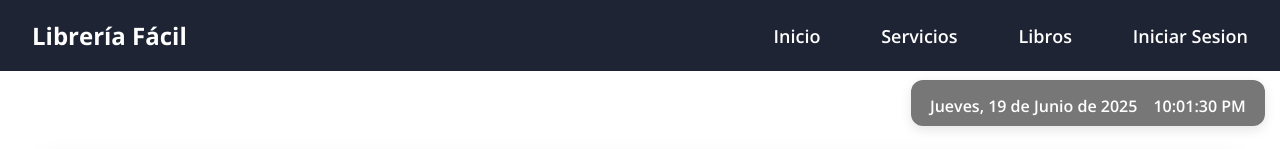
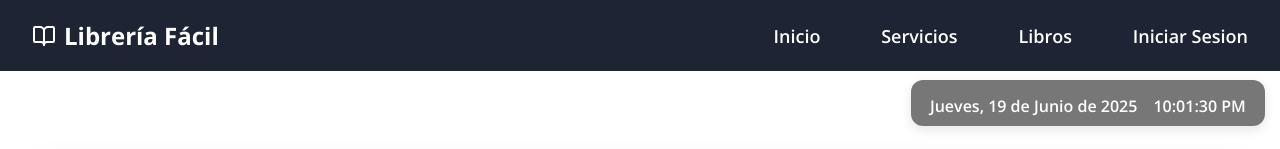
Before and after one commit to gerald-gv/libreriafacil, a React (Create React App) app: page / in a window 1280 px wide. Shown: the top 149 px of the page. Built offline with nearby package versions, Linux system fonts and the light colour scheme.

Commit message:
logo cambiado

```diff
--- a/src/elementos/NavMenu.js
+++ b/src/elementos/NavMenu.js
@@ -1,6 +1,7 @@
 import React, { useContext } from "react";
 import { UsuarioContext } from "../usuario/UsuarioContext";
 import { Link, useNavigate } from "react-router-dom";
+import { BookOpen } from "lucide-react";
 import '../estilos/principal.css'
 import Menu from "../imagenes/menu.png";
 
@@ -18,6 +19,7 @@ const NavMenu = () => {
     return(
         <header className="menu">
             <Link to="/" className="logo">
+                <BookOpen size={24} className="sublogo"/>
                 {usuario ? `Bienvenido, ${usuario.nombre}` : "Librería Fácil"}
             </Link>
             <input type="checkbox" id="menu"/>
--- a/src/estilos/principal.css
+++ b/src/estilos/principal.css
@@ -38,6 +38,13 @@ main {
     font-weight: bold;
     color: white;
     text-decoration: none;
+    display: flex;
+    align-items: center;
+    gap: 0.5rem;
+}
+
+.sublogo {
+    flex-shrink: 0;
 }
 
 /* Barra de Navegacion */
```
Also changed, not shown: src/paginas/Registrate.js (line endings or trailing spaces).
